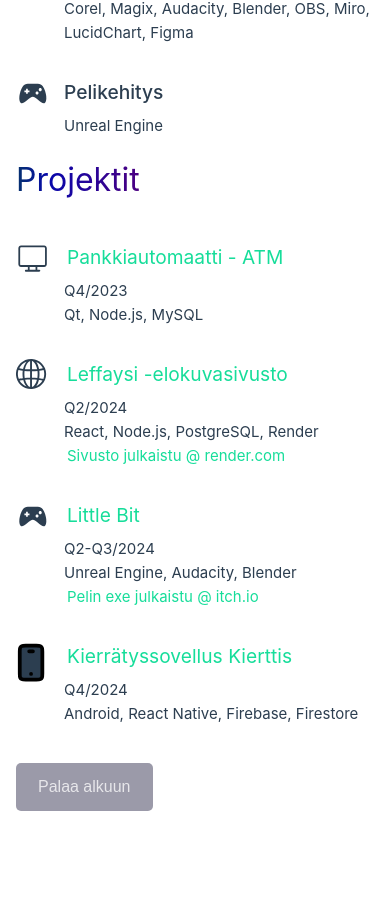
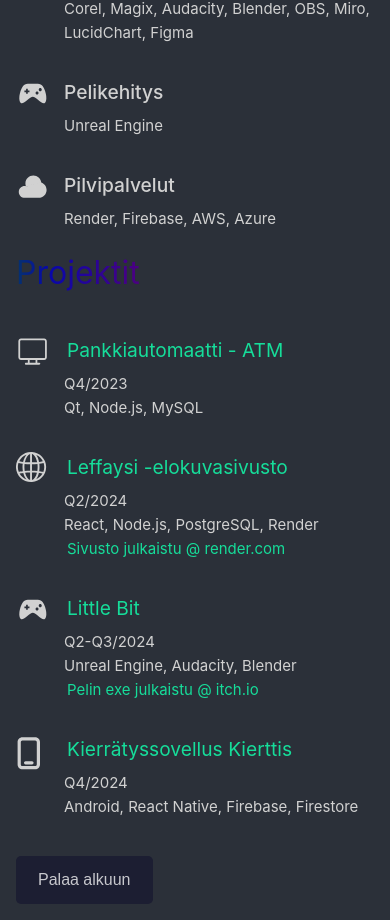
Before and after one commit to suklaanen/suklaanen.github.io, a Vue app: page / in a window 390 px wide. Shown: the part 1597-2517 px from the top of the page. Before the commit the page ends 2424 px from the top, so only its background shows below. Built offline with nearby package versions, Linux system fonts and the light colour scheme.

Commit message:
few edits: themes, mobileview, icons

```diff
--- a/src/assets/base.css
+++ b/src/assets/base.css
@@ -1,14 +1,14 @@
 /* color palette from <https://github.com/vuejs/theme> */
 :root {
-  --vt-c-white: #ffffff;
-  --vt-c-white-soft: #f8f8f8;
-  --vt-c-white-mute: #f2f2f2;
+  --vt-c-white: #2b3039;
+  --vt-c-white-soft: #2f3542;
+  --vt-c-white-mute: #29303d;
 
   --vt-c-black: #181818;
   --vt-c-black-soft: #222222;
   --vt-c-black-mute: #282828;
 
-  --vt-c-indigo: #2c3e50;
+  --vt-c-indigo: #d1d1d1;
 
   --vt-c-divider-light-1: rgba(60, 60, 60, 0.29);
   --vt-c-divider-light-2: rgba(60, 60, 60, 0.12);
@@ -16,9 +16,9 @@
   --vt-c-divider-dark-2: rgba(84, 84, 84, 0.48);
 
   --vt-c-text-light-1: var(--vt-c-indigo);
-  --vt-c-text-light-2: rgba(60, 60, 60, 0.66);
-  --vt-c-text-dark-1: var(--vt-c-white);
-  --vt-c-text-dark-2: rgba(235, 235, 235, 0.64);
+  --vt-c-text-light-2: rgba(201, 201, 201, 0.66);
+  --vt-c-text-dark-1: var(--vt-c-indigo);
+  --vt-c-text-dark-2: rgba(255, 255, 255, 0.64);
 }
 
 /* semantic color variables for this project */
--- a/src/components/ContentItem.vue
+++ b/src/components/ContentItem.vue
@@ -46,4 +46,21 @@ h3 {
   color: var(--color-heading);
 }
 
+@media (max-width: 1024px) {
+
+.item:hover, .item:focus, .item:active {
+  transform: none;
+}
+
+h3:hover {
+  font-size: 1.2rem;
+  font-weight: 500;
+  margin-bottom: 0.4rem;
+  color: var(--color-);
+}
+
+
+
+}
+
 </style>
--- a/src/components/Skills.vue
+++ b/src/components/Skills.vue
@@ -12,6 +12,7 @@ import MindsetIcon from './icons/IconMindset.vue'
 import MediaIcon from './icons/IconMedia.vue'
 import TestingIcon from './icons/IconTesting.vue'
 import DockerIcon from './icons/IconDocker.vue'
+import CloudIcon from './icons/IconCloud.vue'
 </script>
 
 <template>
@@ -99,6 +100,14 @@ import DockerIcon from './icons/IconDocker.vue'
     Unreal Engine
   </ContentItem>
 
+  <ContentItem>
+    <template #icon>
+      <CloudIcon />
+    </template>
+    <template #heading>Pilvipalvelut</template>
+    Render, Firebase, AWS, Azure
+  </ContentItem>
+
 </PageItem>
 
 </template>
--- /dev/null
+++ b/src/components/icons/IconCloud.vue
@@ -0,0 +1,9 @@
+<template>
+
+<svg xmlns="http://www.w3.org/2000/svg" x="0px" y="0px" width="100" height="100" viewBox="0 0 23 23" fill="currentColor">
+
+    <path d="M14.381 9.02721C14.9767 8.81911 15.6178 8.70588 16.2857 8.70588C16.9404 8.70588 17.5693 8.81468 18.1551 9.01498M7.11616 11.6089C6.8475 11.5567 6.56983 11.5294 6.28571 11.5294C3.91878 11.5294 2 13.4256 2 15.7647C2 18.1038 3.91878 20 6.28571 20H16.2857C19.4416 20 22 17.4717 22 14.3529C22 11.8811 20.393 9.78024 18.1551 9.01498M7.11616 11.6089C6.88706 10.9978 6.7619 10.3369 6.7619 9.64706C6.7619 6.52827 9.32028 4 12.4762 4C15.4159 4 17.8371 6.19371 18.1551 9.01498M7.11616 11.6089C7.68059 11.7184 8.20528 11.9374 8.66667 12.2426"></path>
+
+</svg>
+
+</template>
--- a/src/components/icons/IconMobile.vue
+++ b/src/components/icons/IconMobile.vue
@@ -1,7 +1,8 @@
 <template>
 
-<svg xmlns="http://www.w3.org/2000/svg" x="0px" y="0px" width="100" height="100" viewBox="4 0 17 18" fill="currentColor">
-    <path d="M12 18H12.01M11 6H13M9.2 21H14.8C15.9201 21 16.4802 21 16.908 20.782C17.2843 20.5903 17.5903 20.2843 17.782 19.908C18 19.4802 18 18.9201 18 17.8V6.2C18 5.0799 18 4.51984 17.782 4.09202C17.5903 3.71569 17.2843 3.40973 16.908 3.21799C16.4802 3 15.9201 3 14.8 3H9.2C8.0799 3 7.51984 3 7.09202 3.21799C6.71569 3.40973 6.40973 3.71569 6.21799 4.09202C6 4.51984 6 5.07989 6 6.2V17.8C6 18.9201 6 19.4802 6.21799 19.908C6.40973 20.2843 6.71569 20.5903 7.09202 20.782C7.51984 21 8.07989 21 9.2 21Z" stroke="#000000" stroke-width="2" stroke-linecap="round" stroke-linejoin="round"></path>
+<svg xmlns="http://www.w3.org/2000/svg" x="0px" y="0px" width="100" height="100" viewBox="4 0 20 20" fill="currentColor">
+
+    <path d="M8 2C6.34315 2 5 3.34315 5 5V19C5 20.6569 6.34315 22 8 22H16C17.6569 22 19 20.6569 19 19V5C19 3.34315 17.6569 2 16 2H8ZM7 5C7 4.44772 7.44772 4 8 4H16C16.5523 4 17 4.44772 17 5V19C17 19.5523 16.5523 20 16 20H8C7.44772 20 7 19.5523 7 19V5ZM10 17C9.44772 17 9 17.4477 9 18C9 18.5523 9.44772 19 10 19H14C14.5523 19 15 18.5523 15 18C15 17.4477 14.5523 17 14 17H10Z"></path>
 </svg>
 
 </template>
```
